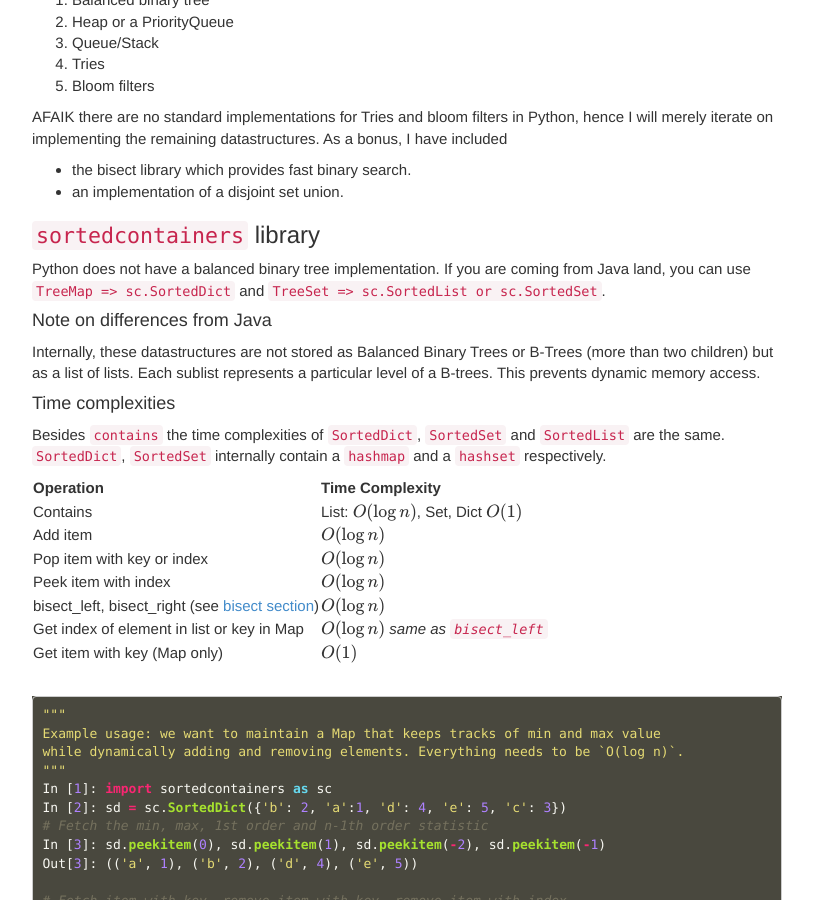
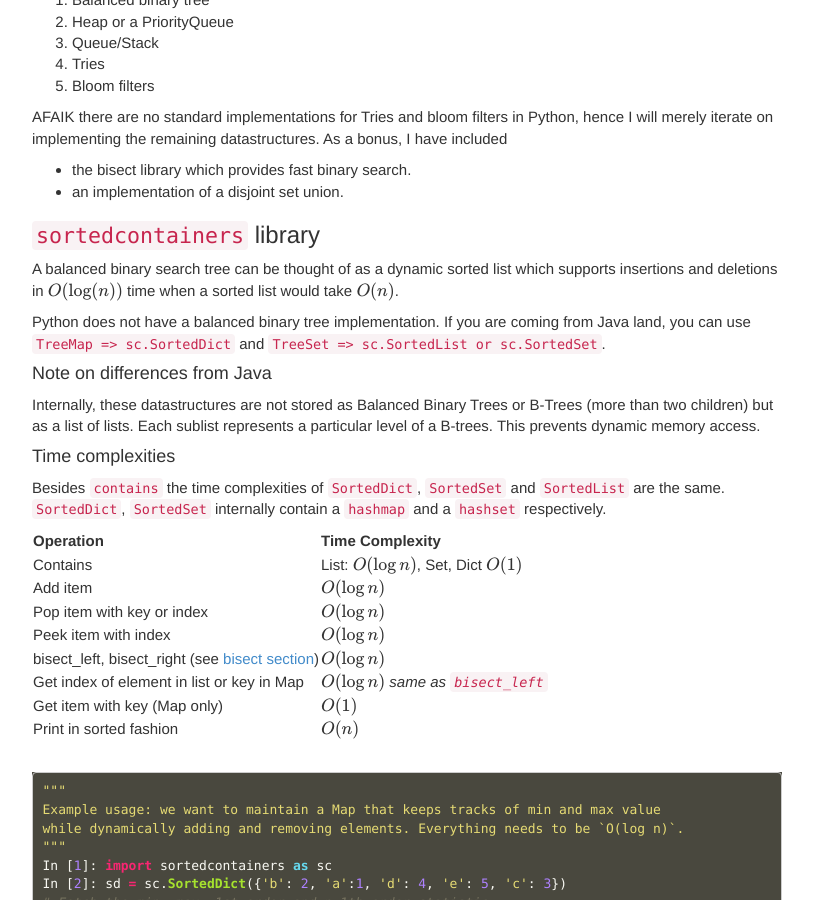
Before and after one commit to vispz/psvishnu91.github.io, a Jekyll site: the page built from _posts/programming_notes/2022-11-24-python-containers.md, in a window 1280 px wide and 900 px high, scrolled down 755 px. Shown: the whole window, without its empty margins (233-1046 px from the left). Built offline with Jekyll 4.4.1, drawn with Linux system fonts in a browser that asks for light colours; nearby versions of some CDN libraries; formulas are drawn with MathJax 3.

Commit message:
Update BST

```diff
--- a/_posts/programming_notes/2022-11-24-python-containers.md
+++ b/_posts/programming_notes/2022-11-24-python-containers.md
@@ -25,6 +25,9 @@
 
 ### `sortedcontainers` library
 
+A balanced binary search tree can be thought of as a dynamic sorted list which supports
+insertions and deletions in $$O(\log(n))$$ time when a sorted list would take $$O(n)$$.
+
 Python does not have a balanced binary tree implementation. If you are coming from Java
 land, you can use `TreeMap => sc.SortedDict` and
 `TreeSet => sc.SortedList or sc.SortedSet`.
@@ -48,6 +51,7 @@
 | bisect_left, bisect_right (see [bisect section](#bisect-library))| $$O(\log n)$$|
 | Get index of element in list or key in Map| $$O(\log n)$$ _same as `bisect_left`_|
 | Get item with key (Map only) | $$O(1)$$    |
+| Print in sorted fashion | $$O(n)$$    |
 
 <br/>
 
```
